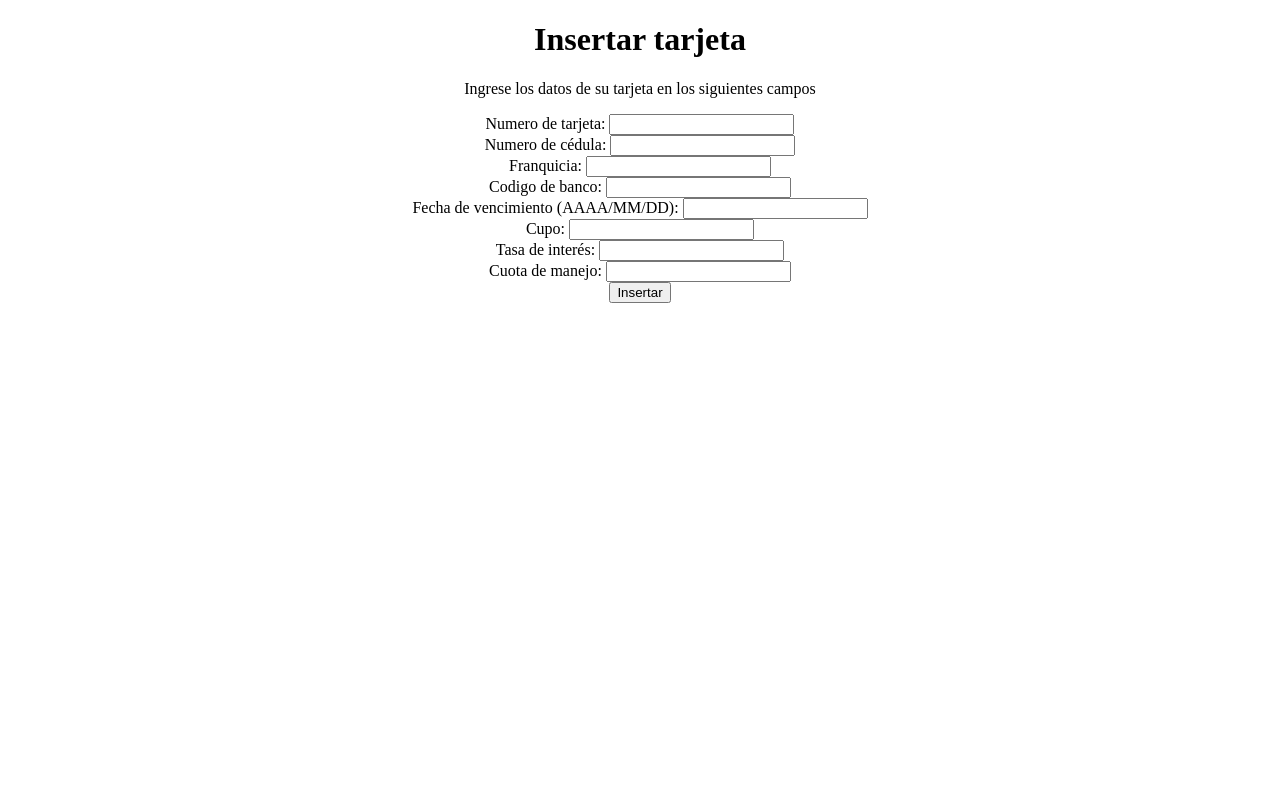
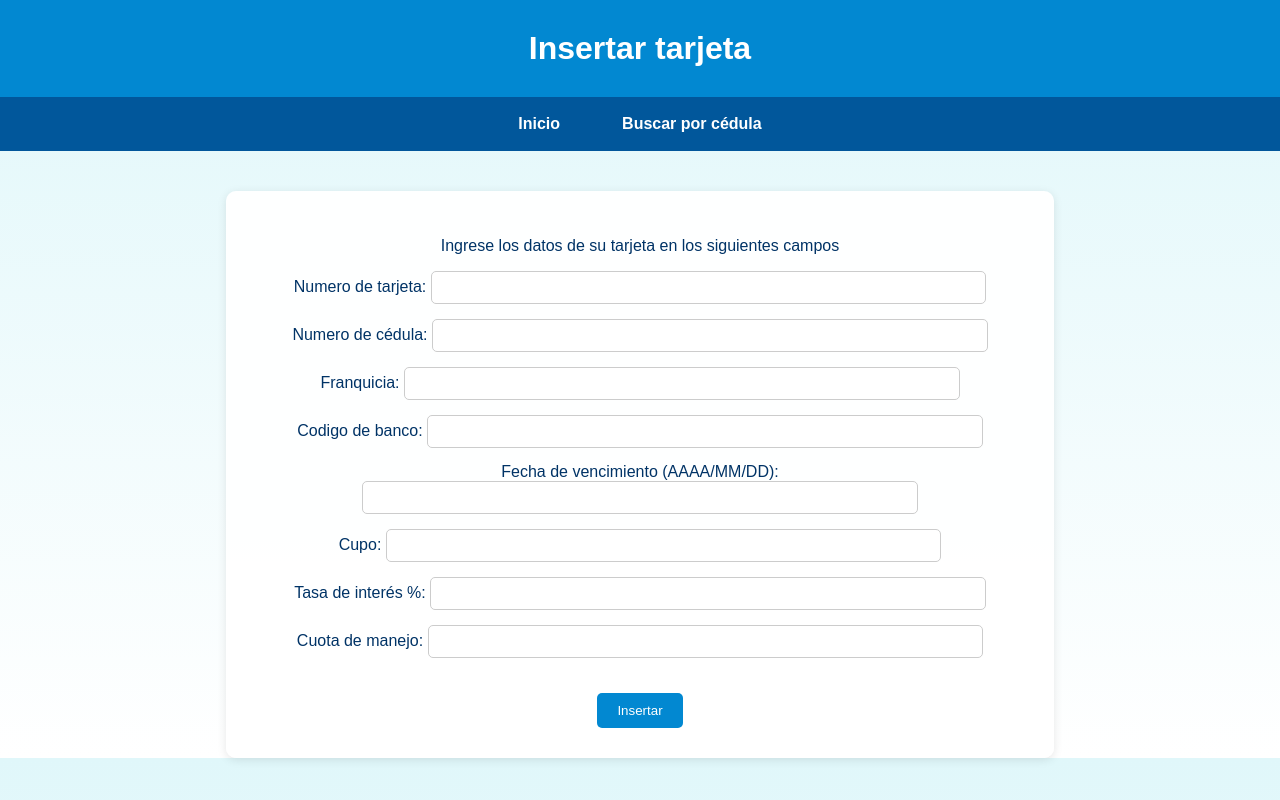
Before and after one commit to ProfeBill/credit-card-sample, a Flask app: page /insertar in a window 1280 px wide. Run offline with Flask 3, Linux system fonts and the light colour scheme.

Commit message:
añadido menú de navegacion y css visual

```diff
--- a/templates/insertar.html
+++ b/templates/insertar.html
@@ -1,14 +1,102 @@
 <!DOCTYPE html>
-<html>
+<html lang="es">
+<head>
+  <meta charset="UTF-8">
+  <title>Insertar Tarjeta</title>
+  <style>
+    body {
+      font-family: Arial, sans-serif;
+      background: linear-gradient(to bottom, #e0f7fa, #ffffff);
+      margin: 0;
+      padding: 0;
+      color: #003366;
+    }
 
-<head>
+    header {
+      background-color: #0288d1;
+      color: white;
+      padding: 20px 0;
+      box-shadow: 0 2px 5px rgba(0, 0, 0, 0.1);
+    }
 
+    h1 {
+      margin: 10px 0;
+    }
+
+    nav {
+      background-color: #01579b;
+      display: flex;
+      justify-content: center;
+      padding: 10px 0;
+    }
+
+    nav a {
+      color: #fff;
+      text-decoration: none;
+      margin: 0 15px;
+      font-weight: bold;
+      padding: 8px 16px;
+      border-radius: 5px;
+      transition: background-color 0.3s ease;
+    }
+
+    nav a:hover {
+      background-color: #ffcc00;
+      color: #000;
+    }
+
+    form {
+      background-color: rgba(255, 255, 255, 0.95);
+      padding: 30px;
+      border-radius: 10px;
+      margin-top: 40px;
+      width: 60%;
+      box-shadow: 0 2px 10px rgba(0, 0, 0, 0.1);
+    }
+
+    form div {
+      margin: 15px 0;
+    }
+
+    input[type="text"] {
+      padding: 8px;
+      width: 70%;
+      border: 1px solid #ccc;
+      border-radius: 5px;
+    }
+
+    input[type="submit"] {
+      background-color: #0288d1;
+      color: white;
+      padding: 10px 20px;
+      border: none;
+      border-radius: 5px;
+      margin-top: 20px;
+      cursor: pointer;
+      transition: background-color 0.3s ease;
+    }
+
+    input[type="submit"]:hover {
+      background-color: #01579b;
+    }
+
+    p {
+      font-size: 16px;
+    }
+  </style>
 </head>
+<body>
+  <header>
+    <center><h1>Insertar tarjeta</h1></center>
+  </header>
 
-<body><center>
+  <nav>
+    <a href="/">Inicio</a>
+    <a href="/buscar">Buscar por cédula</a>
+  </nav>
+
+  <center>
     <form action="/tarjeta_insertada">
-        <h1>Insertar tarjeta</h1>
-
       <p>Ingrese los datos de su tarjeta en los siguientes campos</p>
 
       <div>
@@ -30,17 +118,13 @@
         Cupo: <input type="text" name="cupo" />
       </div>
       <div>
-            Tasa de interés: <input type="text" name="tasa_interes" />
+        Tasa de interés %: <input type="text" name="tasa_interes" />
       </div>
       <div>
         Cuota de manejo: <input type="text" name="cuota_manejo" />
-
-
-            </select>
-        </div>
       </div>
       <input type="submit" value="Insertar" />
     </form>
-</center></body>
-
+  </center>
+</body>
 </html>
```
Also changed, not shown: templates/buscar.html (+97 -17 lines), templates/tarjeta_insertada.html (+86 -16 lines), templates/tarjetas_encontradas.html (+94 -18 lines). Lines whose indentation alone changed are shown as unchanged.
